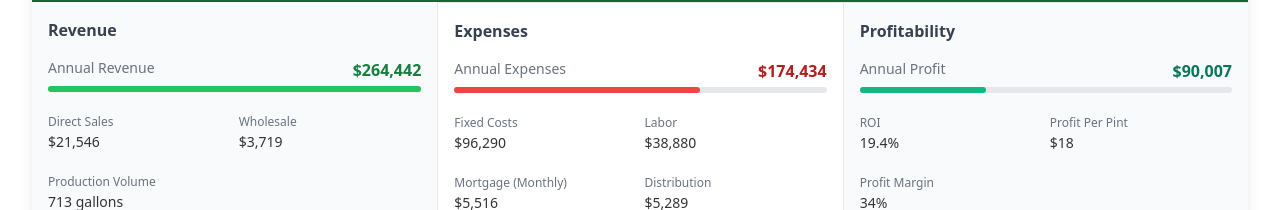
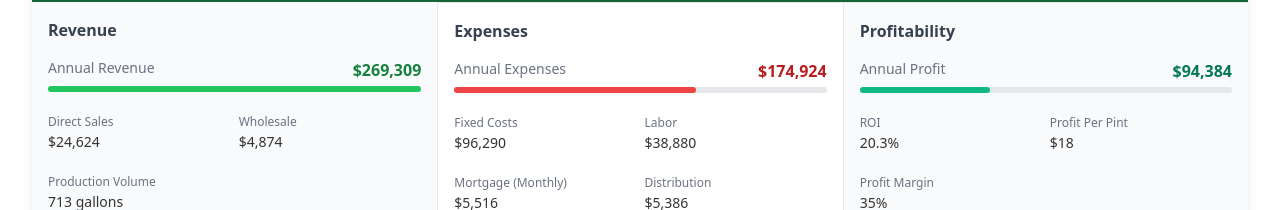
Before and after one commit to Babylon77/root-logic-cidery, a Next.js app: page /business-plan in a window 1280 px wide. Shown: the part 742-952 px from the top of the page. Built offline with nearby package versions, Linux system fonts and the light colour scheme.

Commit message:
\Update cider pricing to realistic craft cider rates: /pint taproom, /gal retail wholesale, /gal restaurant wholesale"

```diff
--- a/src/components/BusinessCalculator.tsx
+++ b/src/components/BusinessCalculator.tsx
@@ -112,10 +112,10 @@ const DEFAULT_VALUES = {
   retailSalesPercent: 45, // percentage sold through liquor stores/grocery (medium margin)
   restaurantBarSalesPercent: 20, // percentage sold to restaurants/bars (lowest margin)
 
-  // Channel-specific pricing (increased for better margins)
-  taproomPintPrice: 7, // per pint in taproom (premium pricing)
-  retailWholesalePrice: 15, // per gallon wholesale to retailers (increased)
-  restaurantWholesalePrice: 13, // per gallon wholesale to restaurants/bars (increased)
+  // Channel-specific pricing (realistic craft cider pricing)
+  taproomPintPrice: 8, // per pint in taproom ($8/pint = $64/gallon)
+  retailWholesalePrice: 18, // per gallon wholesale to retailers (allows $15 retail 4-pack with retailer margin)
+  restaurantWholesalePrice: 22, // per gallon wholesale to restaurants/bars (allows $8/pint with bar margin)
 
   // Channel-specific costs (adjusted to more realistic levels for small cidery)
   slottingFeesPerSKU: 500, // annual slotting fees per product per major retailer (reduced)
```
